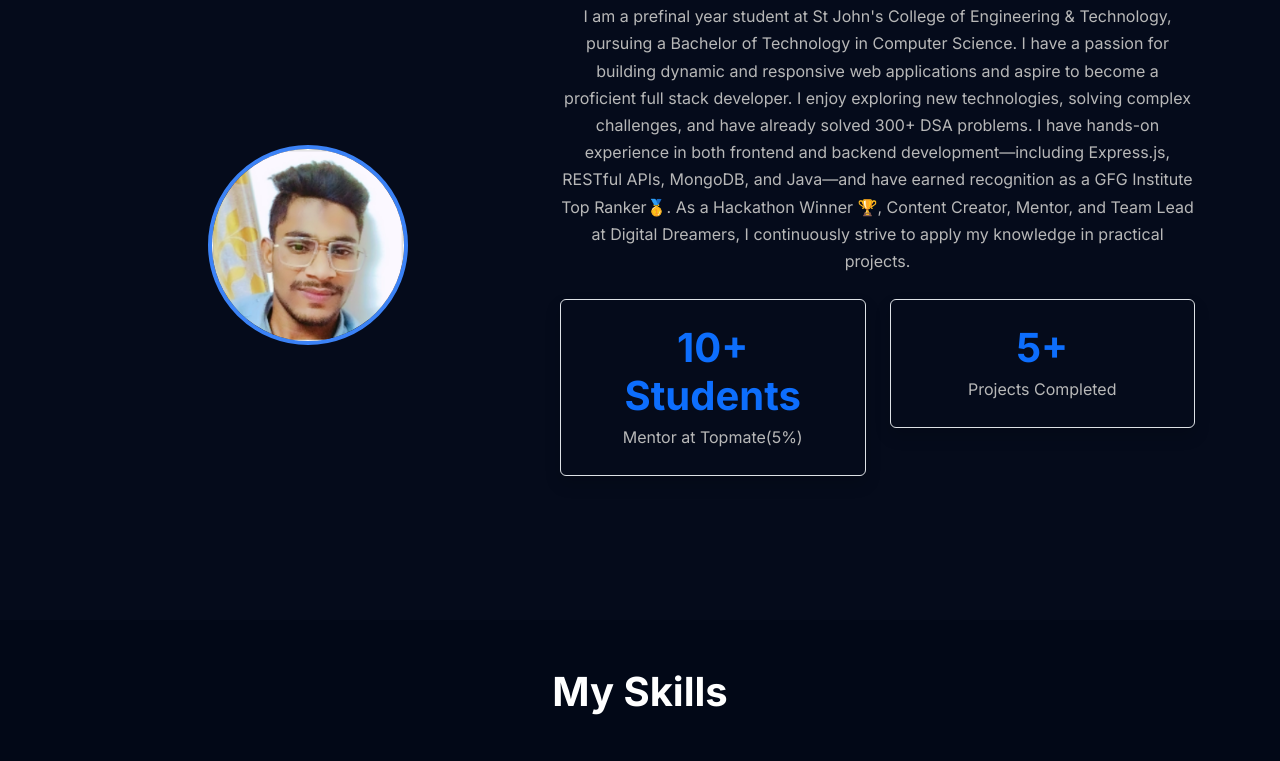
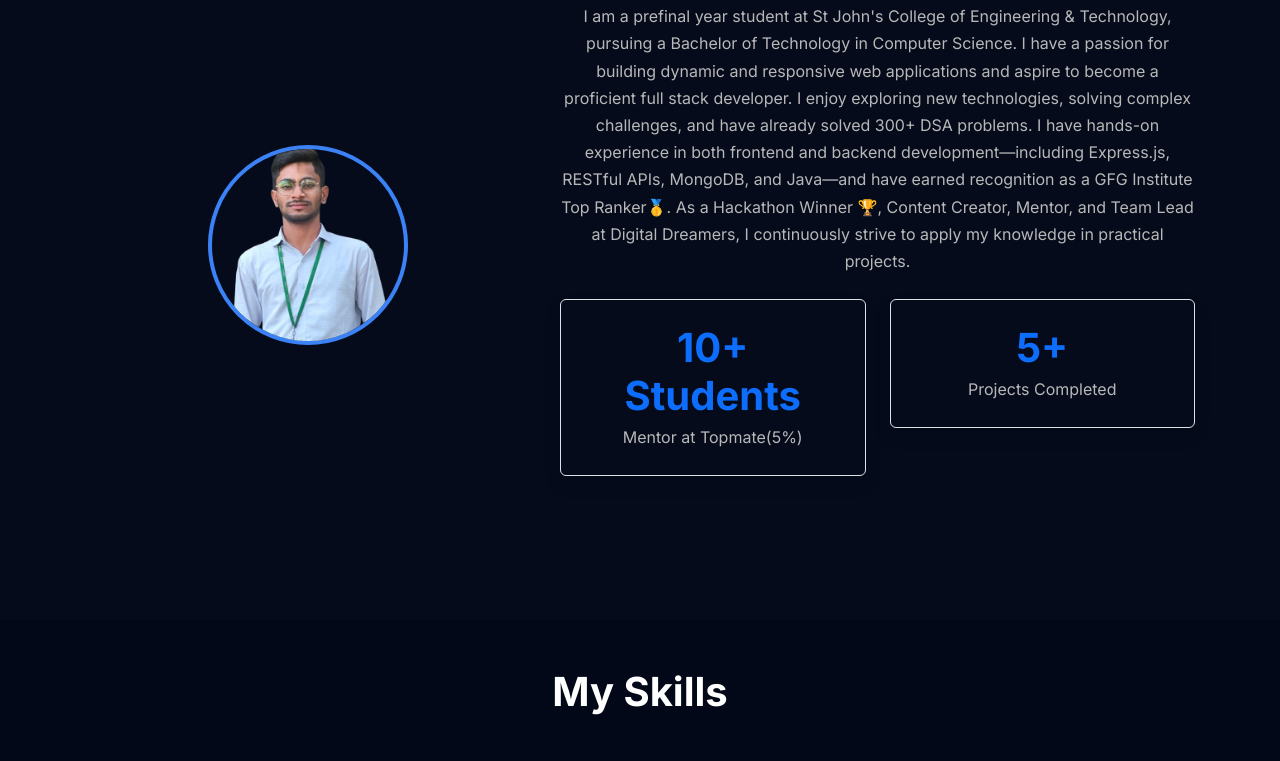
Before and after one commit to Jeelani472/Portfolio, a plain HTML site: page frontend/index.html in a window 1280 px wide. Shown: the part 1016-1777 px from the top of the page. Drawn offline with nearby package versions, Linux system fonts and the light colour scheme.

Commit message:
Update index.html

```diff
--- a/frontend/index.html
+++ b/frontend/index.html
@@ -148,7 +148,7 @@
           <div class="col-md-5 text-center mb-4 mb-md-0">
             <div class="profile-image">
               <!-- Replace with your actual image path -->
-              <img src="Jeelani472.png" alt="M Abdul Khader Jeelani" />
+              <img src="jeelu.png" alt="M Abdul Khader Jeelani" />
             </div>
           </div>
 
```
